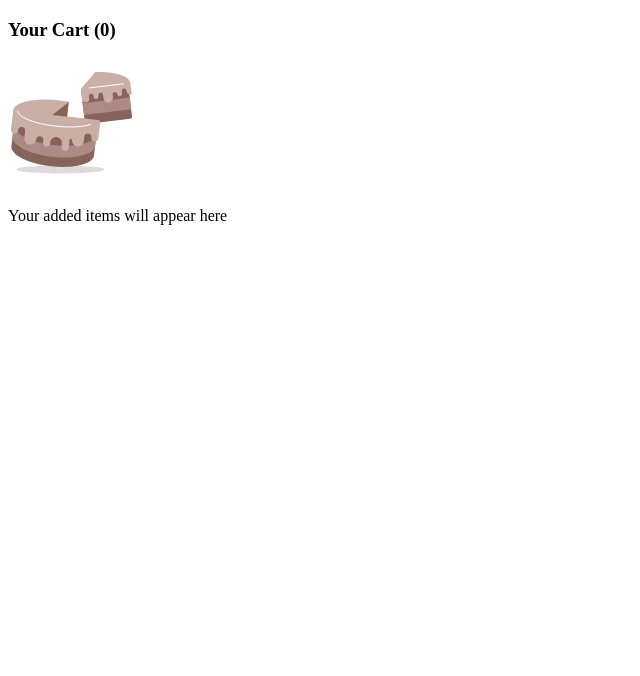
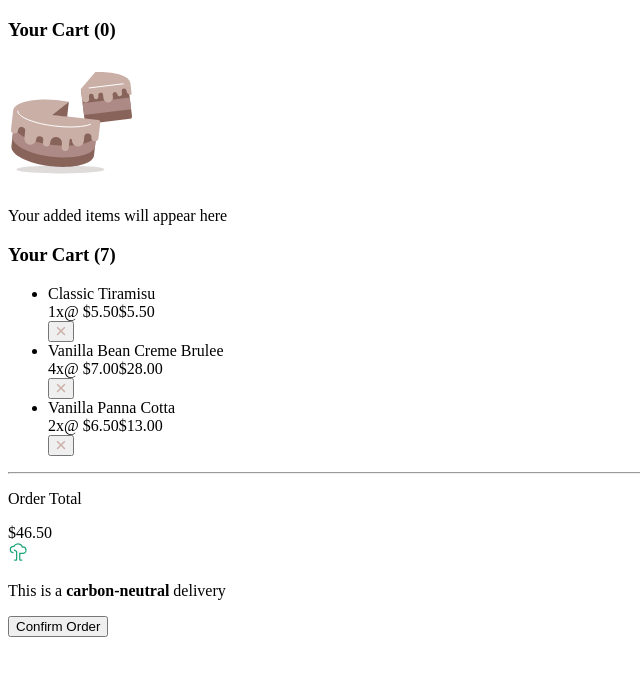
Before and after one commit to perfidev/products-cart, a React (Vite) app: page / in a window 1280 px wide. Shown: the top 676 px of the page, without its empty margins (0-640 px from the left). Built offline with nearby package versions, Linux system fonts and the light colour scheme.

Commit message:
feature: create cart

```diff
--- a/src/App.jsx
+++ b/src/App.jsx
@@ -1,5 +1,6 @@
 import React from "react";
 import CartEmpty from "./components/cart/CartEmpty";
+import Cart from "./components/cart/Cart";
 
 function App() {
   return (
@@ -9,6 +10,7 @@ function App() {
 
         <aside>
           <CartEmpty />
+          <Cart />
         </aside>
       </main>
     </div>
--- /dev/null
+++ b/src/components/cart/Cart.jsx
@@ -0,0 +1,72 @@
+import React from "react";
+
+function Cart() {
+  return (
+    <div>
+      <h3>Your Cart (7)</h3>
+
+      <ul>
+        <li>
+          <div>
+            <span>Classic Tiramisu</span>
+            <div>
+              <span>1x</span>
+              <span>@ $5.50</span>
+              <span>$5.50</span>
+            </div>
+          </div>
+
+          <button>
+            <img src="/images/icon-remove-item.svg" alt="" />
+          </button>
+        </li>
+        <li>
+          <div>
+            <span>Vanilla Bean Creme Brulee</span>
+            <div>
+              <span>4x</span>
+              <span>@ $7.00</span>
+              <span>$28.00</span>
+            </div>
+          </div>
+
+          <button>
+            <img src="/images/icon-remove-item.svg" alt="" />
+          </button>
+        </li>
+        <li>
+          <div>
+            <span>Vanilla Panna Cotta</span>
+            <div>
+              <span>2x</span>
+              <span>@ $6.50</span>
+              <span>$13.00</span>
+            </div>
+          </div>
+
+          <button>
+            <img src="/images/icon-remove-item.svg" alt="" />
+          </button>
+        </li>
+      </ul>
+
+      <hr />
+
+      <div>
+        <p>Order Total</p>
+        <span>$46.50</span>
+      </div>
+
+      <div>
+        <img src="/images/icon-carbon-neutral.svg" alt="" />
+        <p>
+          This is a <strong>carbon-neutral</strong> delivery
+        </p>
+      </div>
+
+      <button>Confirm Order</button>
+    </div>
+  );
+}
+
+export default Cart;
```
